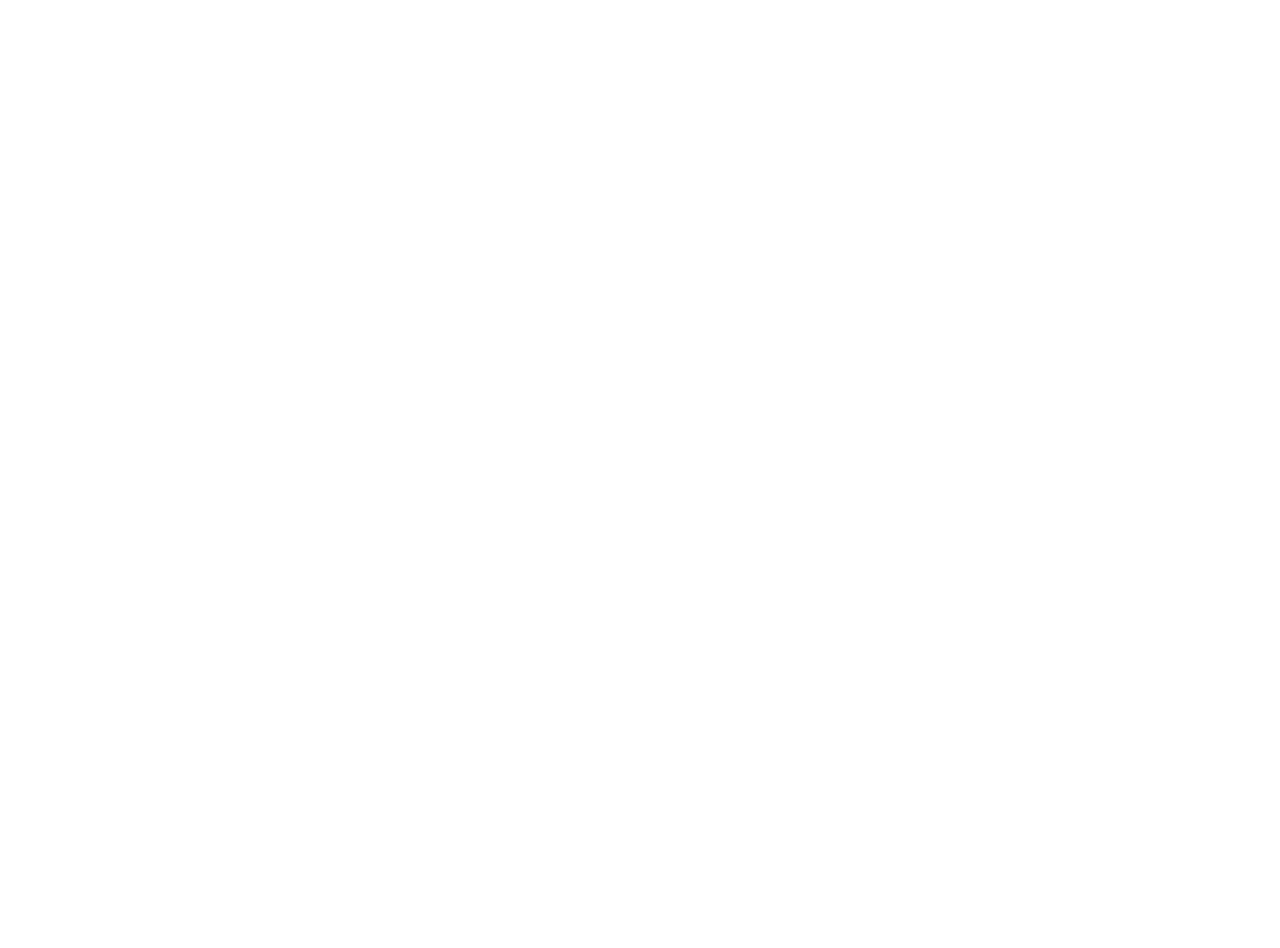
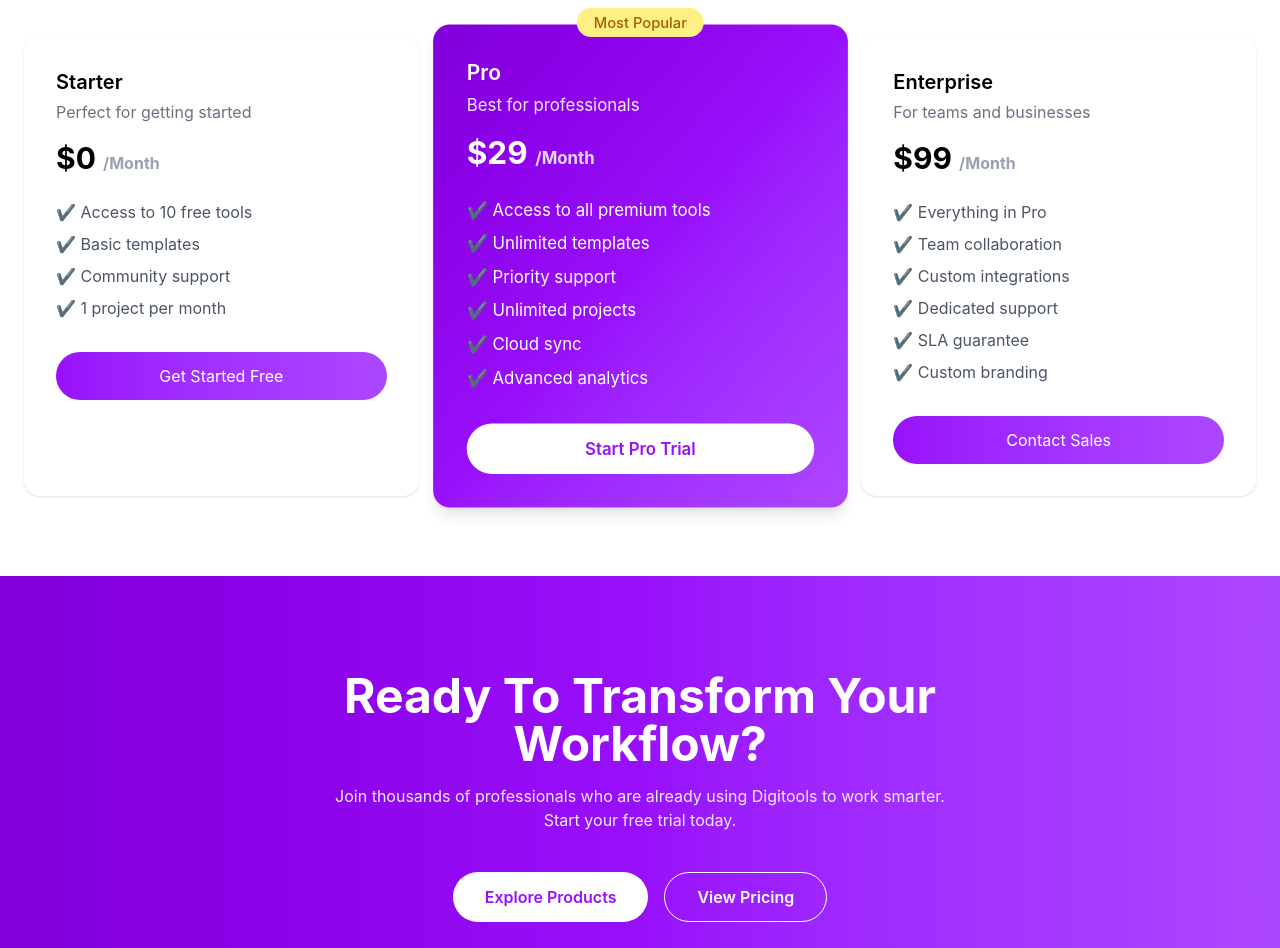
Before and after one commit to faysalkabirashik/digitools-platform, a React (Vite) app in the folder digitools-platform/: page / in a window 1280 px wide. Shown: the part 2920-3868 px from the top of the page. Before the commit the page ends 2740 px from the top, so only its background shows below. Built offline with nearby package versions, Linux system fonts and the light colour scheme.

Commit message:
implemented pricing added cta

```diff
--- a/digitools-platform/src/App.jsx
+++ b/digitools-platform/src/App.jsx
@@ -4,6 +4,9 @@
 import Stats from "./components/Stats";
 import MainSection from "./components/MainSection";
 import Steps from "./components/Steps";
+import Pricing from "./components/Pricing";
+import CTA from "./components/CTA";
+
 
 function App() {
   const [cartCount, setCartCount] = useState(0);
@@ -17,6 +20,9 @@
 
       <MainSection setCartCount={setCartCount} />
       <Steps />
+      <Pricing />
+      <CTA />
+
     </>
   );
 }
--- /dev/null
+++ b/digitools-platform/src/components/CTA.jsx
@@ -0,0 +1,44 @@
+const CTA = () => {
+  return (
+    <div className="bg-gradient-to-r from-purple-700 via-purple-600 to-purple-500 text-white py-24">
+
+      <div className="max-w-4xl mx-auto text-center px-6">
+
+        {/* HEADING */}
+        <h2 className="text-4xl md:text-5xl font-bold mb-4">
+          Ready To Transform Your Workflow?
+        </h2>
+
+        {/* SUBTEXT */}
+        <p className="text-purple-100 mb-10">
+          Join thousands of professionals who are already using Digitools to work smarter.
+          <br />
+          Start your free trial today.
+        </p>
+
+        {/* BUTTONS */}
+        <div className="flex flex-col sm:flex-row justify-center gap-4 mb-6">
+
+          {/* PRIMARY */}
+          <button className="bg-white text-purple-600 px-8 py-3 rounded-full font-semibold hover:scale-105 transition duration-300">
+            Explore Products
+          </button>
+
+          {/* OUTLINE */}
+          <button className="border border-white px-8 py-3 rounded-full font-semibold hover:bg-white hover:text-purple-600 transition duration-300">
+            View Pricing
+          </button>
+
+        </div>
+
+        {/* FOOT TEXT */}
+        <p className="text-purple-200 text-sm">
+          14-day free trial • No credit card required • Cancel anytime
+        </p>
+
+      </div>
+    </div>
+  );
+};
+
+export default CTA;
--- /dev/null
+++ b/digitools-platform/src/components/Pricing.jsx
@@ -0,0 +1,100 @@
+const Pricing = () => {
+  return (
+    <div className="max-w-7xl mx-auto px-6 py-20">
+
+      {/* HEADING */}
+      <h2 className="text-4xl font-bold text-center mb-4">
+        Simple, Transparent Pricing
+      </h2>
+
+      <p className="text-gray-500 text-center mb-14">
+        Choose the plan that fits your needs. Upgrade or downgrade anytime.
+      </p>
+
+      {/* CARDS */}
+      <div className="grid md:grid-cols-3 gap-6">
+
+        {/* STARTER */}
+        <div className="bg-white rounded-2xl p-8 shadow-sm hover:shadow-lg transition">
+
+          <h3 className="text-xl font-semibold mb-1">Starter</h3>
+          <p className="text-gray-500 mb-4">Perfect for getting started</p>
+
+          <p className="text-3xl font-bold mb-6">
+            $0 <span className="text-gray-400 text-base">/Month</span>
+          </p>
+
+          <ul className="space-y-2 text-gray-600 mb-8">
+            <li>✔ Access to 10 free tools</li>
+            <li>✔ Basic templates</li>
+            <li>✔ Community support</li>
+            <li>✔ 1 project per month</li>
+          </ul>
+
+          <button className="w-full py-3 rounded-full text-white bg-gradient-to-r from-purple-600 to-purple-500 hover:scale-105 transition">
+            Get Started Free
+          </button>
+
+        </div>
+
+        {/* PRO (CENTER - SPECIAL) */}
+        <div className="relative rounded-2xl p-8 text-white bg-gradient-to-br from-purple-700 via-purple-600 to-purple-500 shadow-lg scale-105">
+
+          {/* BADGE */}
+          <div className="absolute -top-4 left-1/2 -translate-x-1/2 bg-yellow-200 text-yellow-700 px-4 py-1 rounded-full text-sm font-medium">
+            Most Popular
+          </div>
+
+          <h3 className="text-xl font-semibold mb-1">Pro</h3>
+          <p className="text-purple-100 mb-4">Best for professionals</p>
+
+          <p className="text-3xl font-bold mb-6">
+            $29 <span className="text-purple-200 text-base">/Month</span>
+          </p>
+
+          <ul className="space-y-2 mb-8">
+            <li>✔ Access to all premium tools</li>
+            <li>✔ Unlimited templates</li>
+            <li>✔ Priority support</li>
+            <li>✔ Unlimited projects</li>
+            <li>✔ Cloud sync</li>
+            <li>✔ Advanced analytics</li>
+          </ul>
+
+          <button className="w-full py-3 rounded-full bg-white text-purple-600 font-semibold hover:scale-105 transition">
+            Start Pro Trial
+          </button>
+
+        </div>
+
+        {/* ENTERPRISE */}
+        <div className="bg-white rounded-2xl p-8 shadow-sm hover:shadow-lg transition">
+
+          <h3 className="text-xl font-semibold mb-1">Enterprise</h3>
+          <p className="text-gray-500 mb-4">For teams and businesses</p>
+
+          <p className="text-3xl font-bold mb-6">
+            $99 <span className="text-gray-400 text-base">/Month</span>
+          </p>
+
+          <ul className="space-y-2 text-gray-600 mb-8">
+            <li>✔ Everything in Pro</li>
+            <li>✔ Team collaboration</li>
+            <li>✔ Custom integrations</li>
+            <li>✔ Dedicated support</li>
+            <li>✔ SLA guarantee</li>
+            <li>✔ Custom branding</li>
+          </ul>
+
+          <button className="w-full py-3 rounded-full text-white bg-gradient-to-r from-purple-600 to-purple-500 hover:scale-105 transition">
+            Contact Sales
+          </button>
+
+        </div>
+
+      </div>
+    </div>
+  );
+};
+
+export default Pricing;
```
